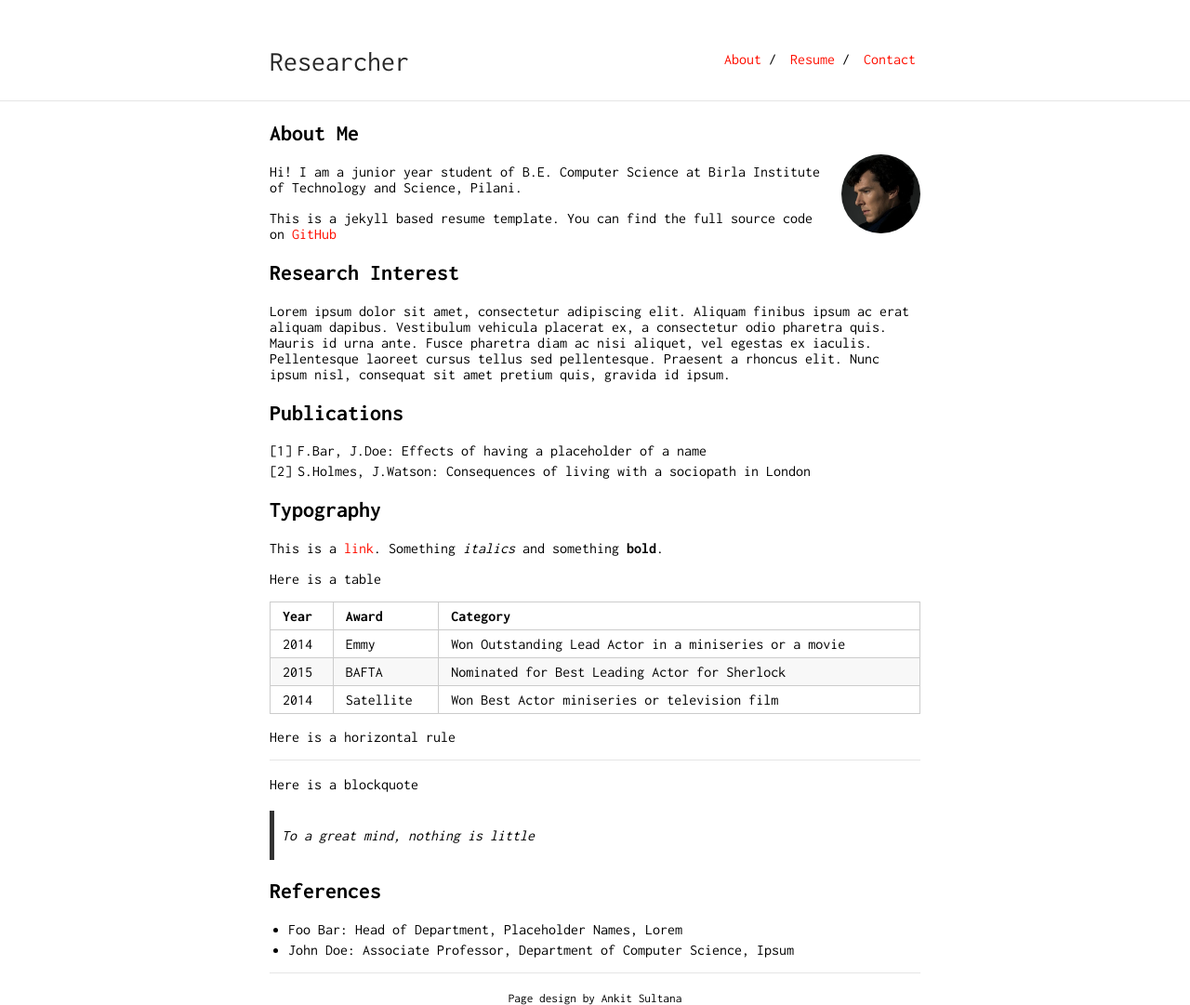
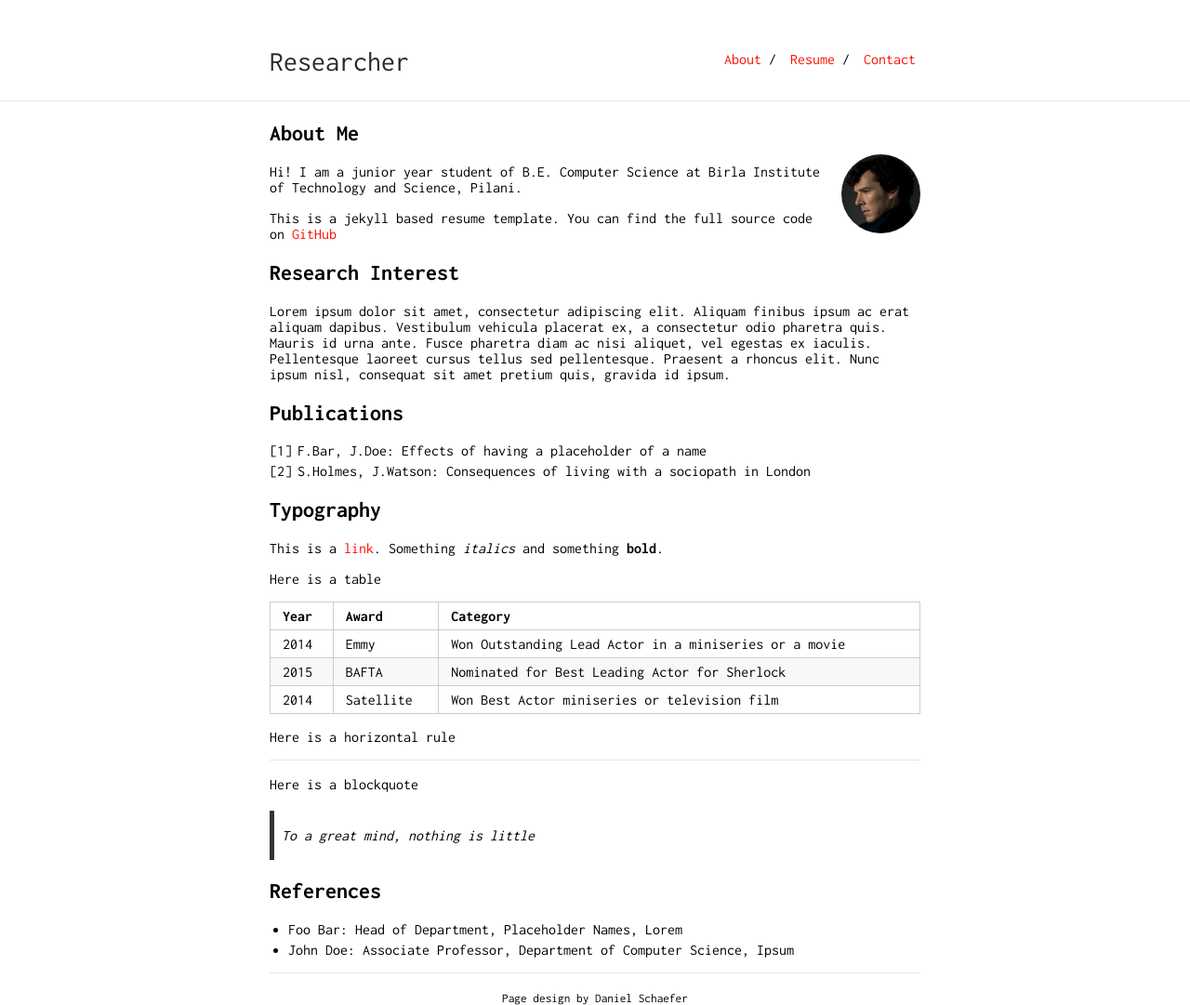
Before and after one commit to schaefer-dev/schaefer-dev.github.io, a Jekyll site: the page built from index.md, in a window 1280 px wide. Shown: the whole page at 93% size. Built offline with Jekyll 4.4.1, drawn with Linux system fonts in a browser that asks for light colours; our own code applies the rules of GitHub Pages for plain Markdown files.

```diff
--- a/_config.yml
+++ b/_config.yml
@@ -1,5 +1,5 @@
 title: Researcher
-url: "https://ankitsultana.com"
+url: "https://schaefer-dev.de"
 baseurl: "/researcher"
 
 markdown: kramdown
@@ -8,8 +8,8 @@ markdown: kramdown
 tracking_id: #
 
 footer: yes
-footer_url: "https://github.com/ankitsultana"
-footer_text: "Page design by Ankit Sultana"
+footer_url: "https://github.com/schaefer-dev"
+footer_text: "Page design by Daniel Schaefer"
 
 sass:
     style: compressed
--- a/index.html
+++ /dev/null
@@ -1 +0,0 @@
-This Page is a Placeholder and will be developed in the upcoming months
```
